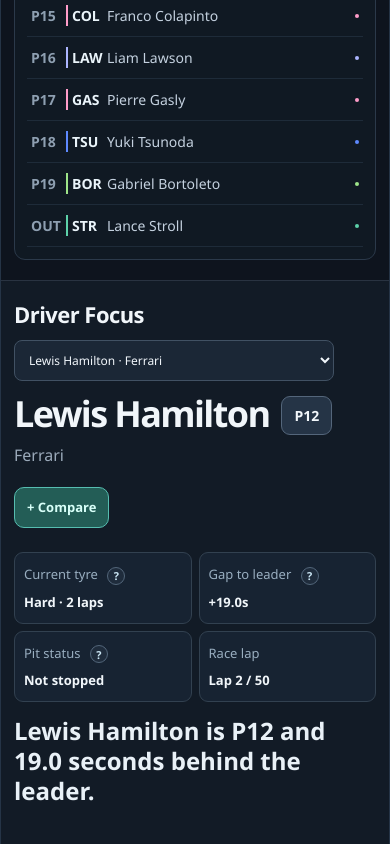
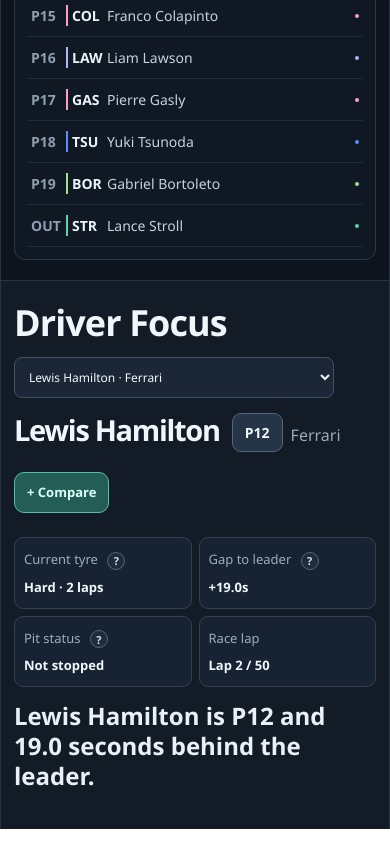
Before and after one commit to BerylKoko/Race-Lens, a plain HTML site: page index.html in a window 390 px wide. Shown: the part 2130-2974 px from the top of the page. Drawn offline with Linux system fonts and the light colour scheme; no server answers.

Commit message:
Tidy Driver Focus heading and suppress missing gap copy

```diff
--- a/styles.css
+++ b/styles.css
@@ -1939,7 +1939,7 @@ strong {
   font-size: 28px;
 }
 .focus-section-title {
-  font-size: 22px!important;
+  font-size: 52px!important;
 }
 .focus-identity h3 {
   font-size: 32px;
@@ -2051,7 +2051,7 @@ strong {
   margin-top: 12px;
 }
 .focus-identity h3 {
-  font-size: 48px;
+  font-size: 40px;
   line-height: 1.05;
   margin: 0;
 }
@@ -2147,6 +2147,9 @@ strong {
   min-width: 320px;
 }
 @media(max-width:690px) {
+  .focus-section-title {
+    font-size: 36px!important;
+  }
   .simple-header h1 {
     font-size: 28px;
   }
@@ -2154,7 +2157,7 @@ strong {
     font-size: 14px;
   }
   .focus-identity h3 {
-    font-size: 36px;
+    font-size: 29px;
   }
   .position-pill {
     font-size: 14px;
```
